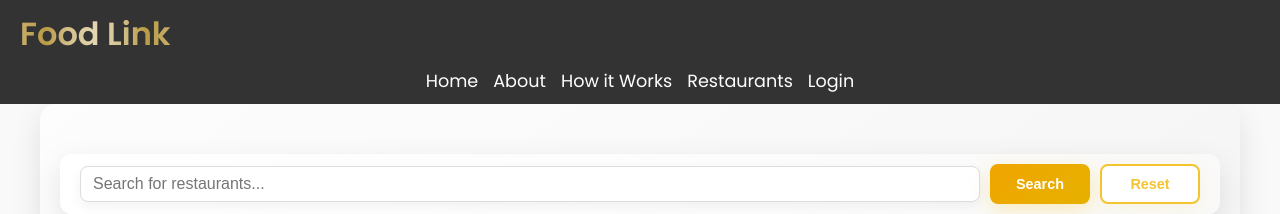
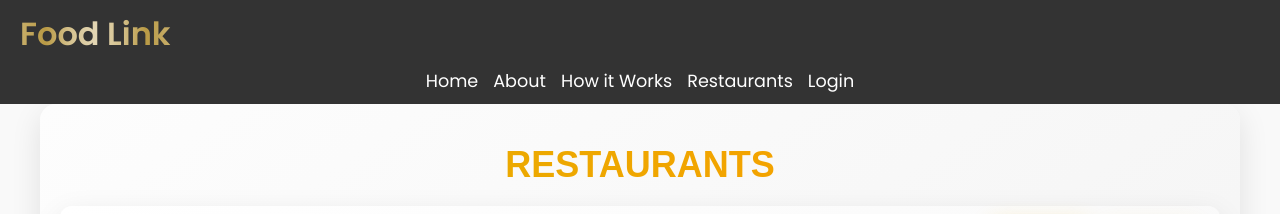
Before and after one commit to razmazlih/FoodLink-front, a React (Create React App) app: page /restaurants in a window 1280 px wide. Shown: the top 214 px of the page. Built offline with nearby package versions, Linux system fonts and the light colour scheme; no server answers.

Commit message:
add title to restaurants page

```diff
--- a/src/components/restaurants/RestaurantsMain.css
+++ b/src/components/restaurants/RestaurantsMain.css
@@ -9,13 +9,16 @@
     text-align: center;
 }
 
-.restaurants-main h1 {
-    font-size: 2.5rem;
-    color: #333;
+.restaurants-main h2 {
+    font-size: 36px;
     font-weight: 700;
     margin-bottom: 20px;
     text-transform: uppercase;
-    letter-spacing: 1.2px;
+    background: linear-gradient(90deg, #e0b300, #ff9900);
+    -webkit-background-clip: text;
+    background-clip: text;
+    -webkit-text-fill-color: transparent;
+    text-align: center;
 }
 
 .restaurants-main p {
--- a/src/components/restaurants/RestaurantsMain.jsx
+++ b/src/components/restaurants/RestaurantsMain.jsx
@@ -30,6 +30,7 @@ function RestaurantsMain() {
 
     return (
         <div className="restaurants-main">
+            <h2>Restaurants</h2>
             <RestaurantSearch
                 searchTerm={searchTerm}
                 setSearchTerm={setSearchTerm}
```
